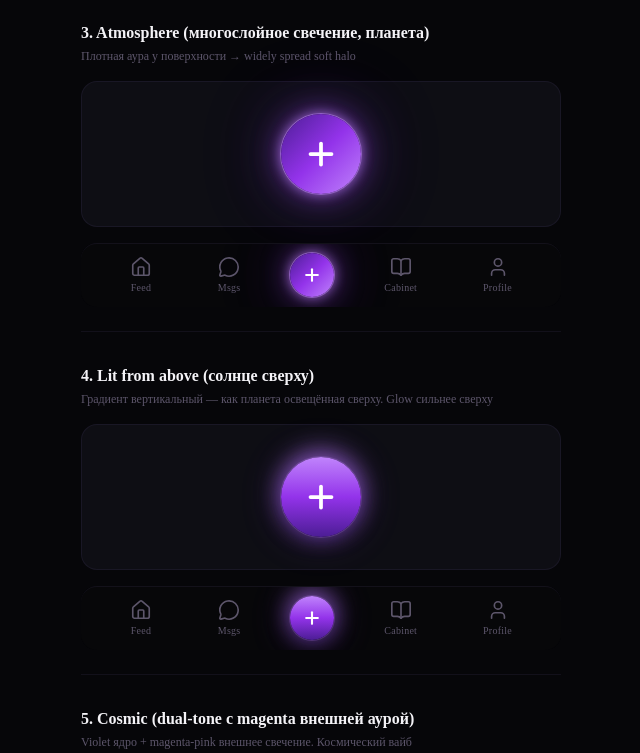
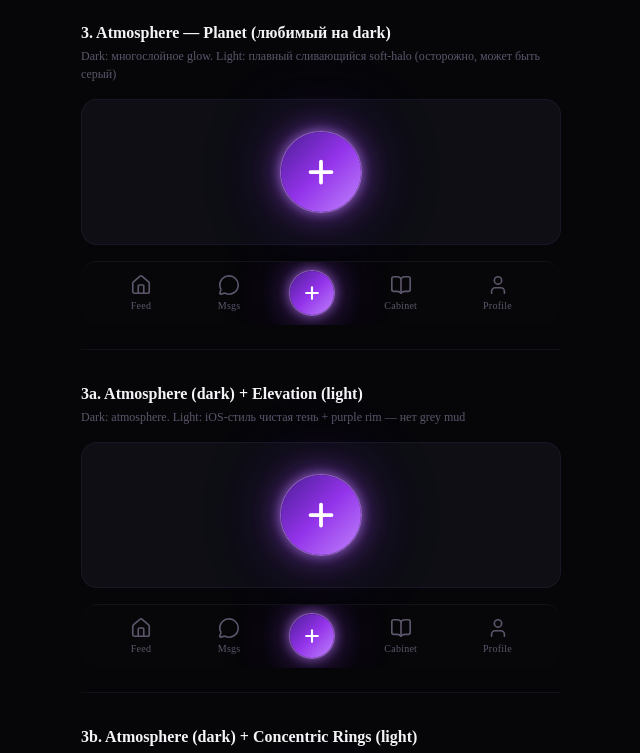
Before and after one commit to lxsmlv/forge, a Next.js app: page /gradients-preview in a window 1280 px wide. Shown: the part 840-1593 px from the top of the page, without its empty margins (319-959 px from the left). Built offline with nearby package versions, Linux system fonts and the light colour scheme; no server answers.

Commit message:
preview: per-theme plus shadows — dark atmospheric, light clean (3 new variants 3a/3b/3c)

```diff
--- a/src/app/gradients-preview/page.tsx
+++ b/src/app/gradients-preview/page.tsx
@@ -8,78 +8,141 @@ import Link from 'next/link';
 const AB_LINEAR = 'linear-gradient(135deg, #4c1d95 0%, #9333ea 50%, #c084fc 100%)';
 const AB_LINEAR_TOP = 'linear-gradient(180deg, #c084fc 0%, #9333ea 50%, #4c1d95 100%)'; // lit from above
 
-// Planet-inspired neon variants
+// Atmospheric glow shadows look stunning on dark, muddy on light.
+// Each variant defines a DARK shadow (atmospheric) + LIGHT shadow (clean, crisp technique).
+const ATMOSPHERE_DARK =
+  '0 0 0 1px rgba(192,132,252,0.5), ' +
+  '0 0 12px rgba(192,132,252,0.7), ' +
+  '0 0 28px rgba(168,85,247,0.5), ' +
+  '0 0 56px rgba(147,51,234,0.35), ' +
+  '0 0 96px rgba(124,58,237,0.18)';
+
+// Planet-inspired neon variants. All start from the Atmosphere dark glow.
+// The variant is defined by the LIGHT-MODE treatment technique.
 const NEON_VARIANTS = [
   {
     id: 1,
     name: '1. Standard Neon (baseline)',
-    desc: 'Линейный fill + ровное outer glow',
+    desc: 'Линейный fill + ровное glow',
     background: AB_LINEAR,
-    boxShadow:
+    shadowDark:
       '0 0 0 1px rgba(192,132,252,0.3), ' +
       '0 0 20px rgba(168,85,247,0.55), ' +
       '0 0 40px rgba(192,132,252,0.35)',
+    shadowLight:
+      '0 0 0 1px rgba(124,58,237,0.25), ' +
+      '0 4px 12px rgba(124,58,237,0.2)',
     animate: false,
   },
   {
     id: 2,
     name: '2. Halo Ring',
-    desc: 'Тонкое яркое кольцо по краю (surface detail) + умеренное glow',
+    desc: 'Тонкое яркое кольцо по краю',
     background: AB_LINEAR,
-    boxShadow:
+    shadowDark:
       '0 0 0 1.5px rgba(216,180,254,0.8), ' +
       '0 0 0 2.5px rgba(147,51,234,0.4), ' +
       '0 0 18px rgba(168,85,247,0.5), ' +
       '0 0 36px rgba(192,132,252,0.28)',
+    shadowLight:
+      '0 0 0 1.5px rgba(124,58,237,0.5), ' +
+      '0 0 0 3px rgba(124,58,237,0.15), ' +
+      '0 2px 8px rgba(124,58,237,0.2)',
     animate: false,
   },
   {
     id: 3,
-    name: '3. Atmosphere (многослойное свечение, планета)',
-    desc: 'Плотная аура у поверхности → widely spread soft halo',
+    name: '3. Atmosphere — Planet (любимый на dark)',
+    desc: 'Dark: многослойное glow. Light: плавный сливающийся soft-halo (осторожно, может быть серый)',
     background: AB_LINEAR,
-    boxShadow:
-      '0 0 0 1px rgba(192,132,252,0.5), ' +
-      '0 0 12px rgba(192,132,252,0.7), ' +
-      '0 0 28px rgba(168,85,247,0.5), ' +
-      '0 0 56px rgba(147,51,234,0.35), ' +
-      '0 0 96px rgba(124,58,237,0.18)',
+    shadowDark: ATMOSPHERE_DARK,
+    shadowLight:
+      '0 0 0 1px rgba(147,51,234,0.3), ' +
+      '0 0 20px rgba(147,51,234,0.18), ' +
+      '0 4px 24px rgba(124,58,237,0.25)',
+    animate: false,
+  },
+  {
+    id: '3a',
+    name: '3a. Atmosphere (dark) + Elevation (light)',
+    desc: 'Dark: atmosphere. Light: iOS-стиль чистая тень + purple rim — нет grey mud',
+    background: AB_LINEAR,
+    shadowDark: ATMOSPHERE_DARK,
+    shadowLight:
+      '0 0 0 1px rgba(124,58,237,0.35), ' +
+      '0 2px 4px rgba(76,29,149,0.15), ' +
+      '0 8px 18px rgba(76,29,149,0.22), ' +
+      '0 16px 36px rgba(76,29,149,0.12)',
+    animate: false,
+  },
+  {
+    id: '3b',
+    name: '3b. Atmosphere (dark) + Concentric Rings (light)',
+    desc: 'Dark: atmosphere. Light: 3 чётких purple кольца без blur — читается как ripple, не муть',
+    background: AB_LINEAR,
+    shadowDark: ATMOSPHERE_DARK,
+    shadowLight:
+      '0 0 0 1.5px rgba(124,58,237,0.6), ' +
+      '0 0 0 4px rgba(124,58,237,0.15), ' +
+      '0 0 0 7px rgba(124,58,237,0.08), ' +
+      '0 2px 6px rgba(76,29,149,0.12)',
+    animate: false,
+  },
+  {
+    id: '3c',
+    name: '3c. Atmosphere (dark) + Thick Gradient Ring (light)',
+    desc: 'Dark: atmosphere. Light: толстый градиентный ring вместо glow — печатный знак, без helosa',
+    background: AB_LINEAR,
+    shadowDark: ATMOSPHERE_DARK,
+    shadowLight:
+      '0 0 0 2.5px rgba(147,51,234,0.85), ' +
+      '0 0 0 3.5px rgba(255,255,255,0.95), ' +
+      '0 0 0 5px rgba(124,58,237,0.3), ' +
+      '0 4px 12px rgba(76,29,149,0.18)',
     animate: false,
   },
   {
     id: 4,
     name: '4. Lit from above (солнце сверху)',
-    desc: 'Градиент вертикальный — как планета освещённая сверху. Glow сильнее сверху',
+    desc: 'Вертикальный градиент — как планета освещённая сверху',
     background: AB_LINEAR_TOP,
-    boxShadow:
+    shadowDark:
       '0 -6px 24px rgba(192,132,252,0.55), ' +
       '0 2px 20px rgba(76,29,149,0.5), ' +
       '0 0 0 1px rgba(192,132,252,0.25), ' +
       '0 0 40px rgba(168,85,247,0.3)',
+    shadowLight:
+      '0 -2px 8px rgba(192,132,252,0.3), ' +
+      '0 6px 14px rgba(76,29,149,0.28), ' +
+      '0 0 0 1px rgba(124,58,237,0.3)',
     animate: false,
   },
   {
     id: 5,
-    name: '5. Cosmic (dual-tone с magenta внешней аурой)',
-    desc: 'Violet ядро + magenta-pink внешнее свечение. Космический вайб',
+    name: '5. Cosmic (magenta outer)',
+    desc: 'Violet ядро + magenta-pink внешка',
     background: AB_LINEAR,
-    boxShadow:
+    shadowDark:
       '0 0 0 1px rgba(192,132,252,0.4), ' +
       '0 0 16px rgba(168,85,247,0.6), ' +
       '0 0 32px rgba(217,70,239,0.45), ' +
       '0 0 64px rgba(244,114,182,0.25)',
+    shadowLight:
+      '0 0 0 1px rgba(168,85,247,0.4), ' +
+      '0 0 0 3px rgba(217,70,239,0.1), ' +
+      '0 4px 12px rgba(168,85,247,0.2)',
     animate: false,
   },
   {
     id: 6,
     name: '6. Breathing Planet (3 + пульс)',
-    desc: 'Atmosphere + плавная анимация — "дыхание" атмосферы',
+    desc: 'Atmosphere + анимация на dark. Light использует 3a elevation',
     background: AB_LINEAR,
-    boxShadow:
-      '0 0 0 1px rgba(192,132,252,0.5), ' +
-      '0 0 12px rgba(192,132,252,0.7), ' +
-      '0 0 28px rgba(168,85,247,0.5), ' +
-      '0 0 56px rgba(147,51,234,0.35)',
+    shadowDark: ATMOSPHERE_DARK,
+    shadowLight:
+      '0 0 0 1px rgba(124,58,237,0.35), ' +
+      '0 2px 4px rgba(76,29,149,0.15), ' +
+      '0 8px 18px rgba(76,29,149,0.22)',
     animate: true,
   },
 ];
@@ -152,7 +215,7 @@ export default function GradientsPreview() {
               <button
                 type="button"
                 className={`h-20 w-20 rounded-full flex items-center justify-center ${v.animate ? 'breathe-animation' : ''}`}
-                style={{ background: v.background, boxShadow: v.boxShadow }}
+                style={{ background: v.background, boxShadow: theme === 'light' ? v.shadowLight : v.shadowDark }}
               >
                 <Plus className="w-9 h-9 text-white" strokeWidth={2.5} />
               </button>
@@ -166,7 +229,7 @@ export default function GradientsPreview() {
                 <button
                   type="button"
                   className={`h-11 w-11 rounded-full flex items-center justify-center ${v.animate ? 'breathe-animation' : ''}`}
-                  style={{ background: v.background, boxShadow: v.boxShadow }}
+                  style={{ background: v.background, boxShadow: theme === 'light' ? v.shadowLight : v.shadowDark }}
                 >
                   <Plus className="w-5 h-5 text-white" strokeWidth={2.5} />
                 </button>
```
